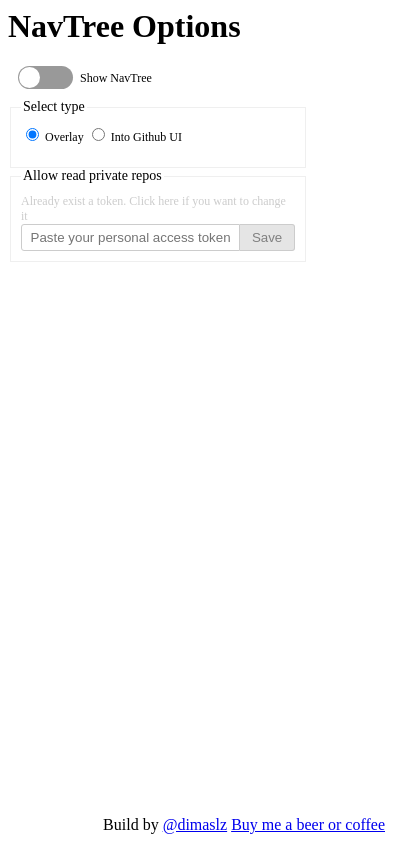
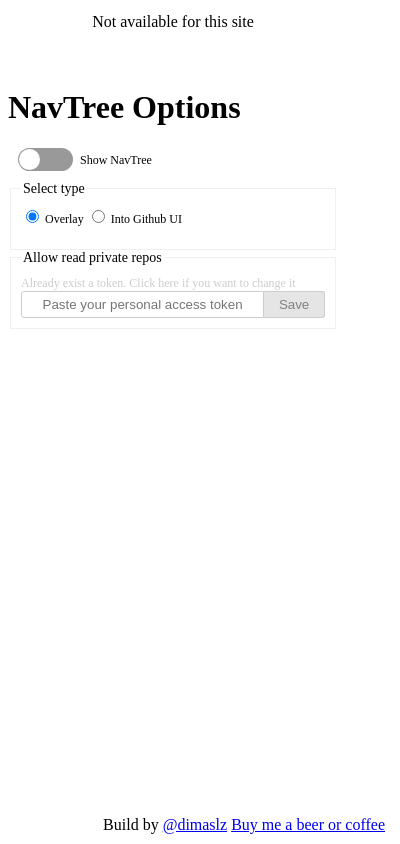
Before and after one commit to dimaslz/navtree, a browser extension: page extension/popup/popup.html in a window 400 px wide. Drawn offline with Linux system fonts and the light colour scheme.

Commit message:
Added validator when extension is not available

```diff
--- a/extension/popup/popup.css
+++ b/extension/popup/popup.css
@@ -1,6 +1,15 @@
+.not-available {
+  min-width: 320px;
+  height: 50px;
+  text-align: center;
+  padding: 5px;
+  font-size: 16px;
+}
+body, html {
+  float: left;
+}
 .popup-content {
-  width: 300px;
-  height: 220px;
+  min-width: 320px;
 }
 
 .popup-content fieldset {
--- a/extension/popup/popup.html
+++ b/extension/popup/popup.html
@@ -10,6 +10,10 @@
 </head>
 
 <body>
+  <div class="not-available">
+    Not available for this site
+  </div>
+
   <div class="popup-content">
     <h1>NavTree Options</h1>
     <div class="switch">
--- a/extension/popup/popup.js
+++ b/extension/popup/popup.js
@@ -8,6 +8,20 @@ function setType(type) {
 }
 
 document.addEventListener('DOMContentLoaded', function () {
+
+  chrome.tabs.getSelected(null, function(tab) {
+    var tabId = tab.id;
+    if(/https:\/\/*github.com\/.*?\/.*/ig.test(tab.url)) {
+      $('.not-available').hide();
+      $('.popup-content').show();
+    } else {
+      $('.not-available').show();
+      $('.popup-content').hide();
+    }
+  });
+
+
+
   var switcher = document.querySelector('#switcher');
   var types = document.querySelectorAll('#type-form input');
   var themes = document.querySelectorAll('#theme input');
```
